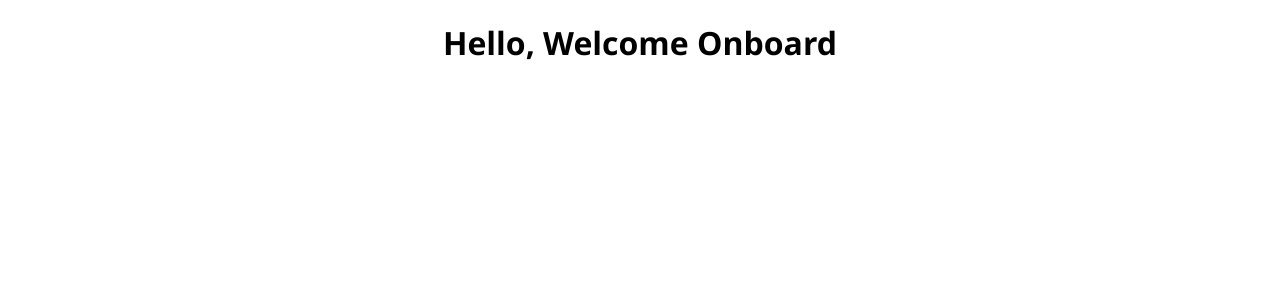
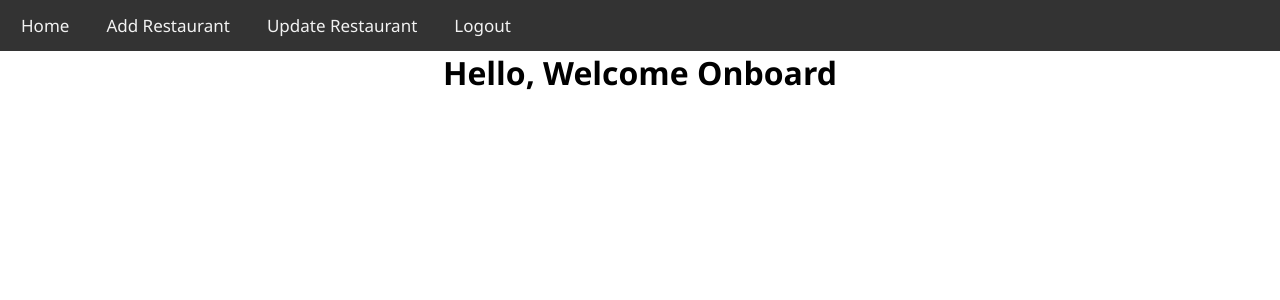
Before and after one commit to curiousdilip/vuejs, a Vue app: page / in a window 1280 px wide. Shown: the top 300 px of the page. Built offline with nearby package versions, Linux system fonts and the light colour scheme; sample sign-in values are in the browser's storage.

Commit message:
header desgin completed

```diff
--- a/src/App.vue
+++ b/src/App.vue
@@ -12,4 +12,10 @@
 #app {
   font-family: "Segoe UI", Tahoma, Geneva, Verdana, sans-serif;
 }
+
+* {
+  padding: 0;
+  margin: 0;
+  box-sizing: border-box;
+}
 </style>
--- /dev/null
+++ b/src/components/Header.vue
@@ -0,0 +1,37 @@
+<template>
+  <div class="nav">
+    <a href="#">Home</a>
+    <a href="#">Add Restaurant</a>
+    <a href="#">Update Restaurant</a>
+    <a href="#">Logout</a>
+  </div>
+</template>
+
+<script>
+export default {
+  /* eslint-disable */ name: "Header",
+};
+</script>
+
+<style>
+.nav {
+  background-color: #333;
+  /* height: 100px; */
+  overflow: hidden;
+}
+
+.nav a {
+  float: left;
+  color: #f2f2f2;
+  padding: 14px 16px;
+  text-align: center;
+  text-decoration: none;
+  font-size: 17px;
+  margin-left: 5px;
+}
+
+.nav a:hover {
+  background: #ddd;
+  color: #333;
+}
+</style>
--- a/src/components/Home.vue
+++ b/src/components/Home.vue
@@ -1,19 +1,24 @@
 <template>
-    <h1>Hello, Welcome Onboard</h1>
+  <Header />
+  <h1>Hello, Welcome Onboard</h1>
 </template>
 <script>
-export default {/* eslint-disable */
-    name: "Home",
-    mounted() {
-        let user = localStorage.getItem('user-info');
-        if (!user) {
-            this.$router.push({ name: 'SignUp' })
-        }
+import Header from "./Header.vue";
+export default {
+  /* eslint-disable */ name: "Home",
+  components: {
+    Header,
+  },
+  mounted() {
+    let user = localStorage.getItem("user-info");
+    if (!user) {
+      this.$router.push({ name: "SignUp" });
     }
+  },
 };
 </script>
 <style>
 h1 {
-    text-align: center;
+  text-align: center;
 }
 </style>
```
